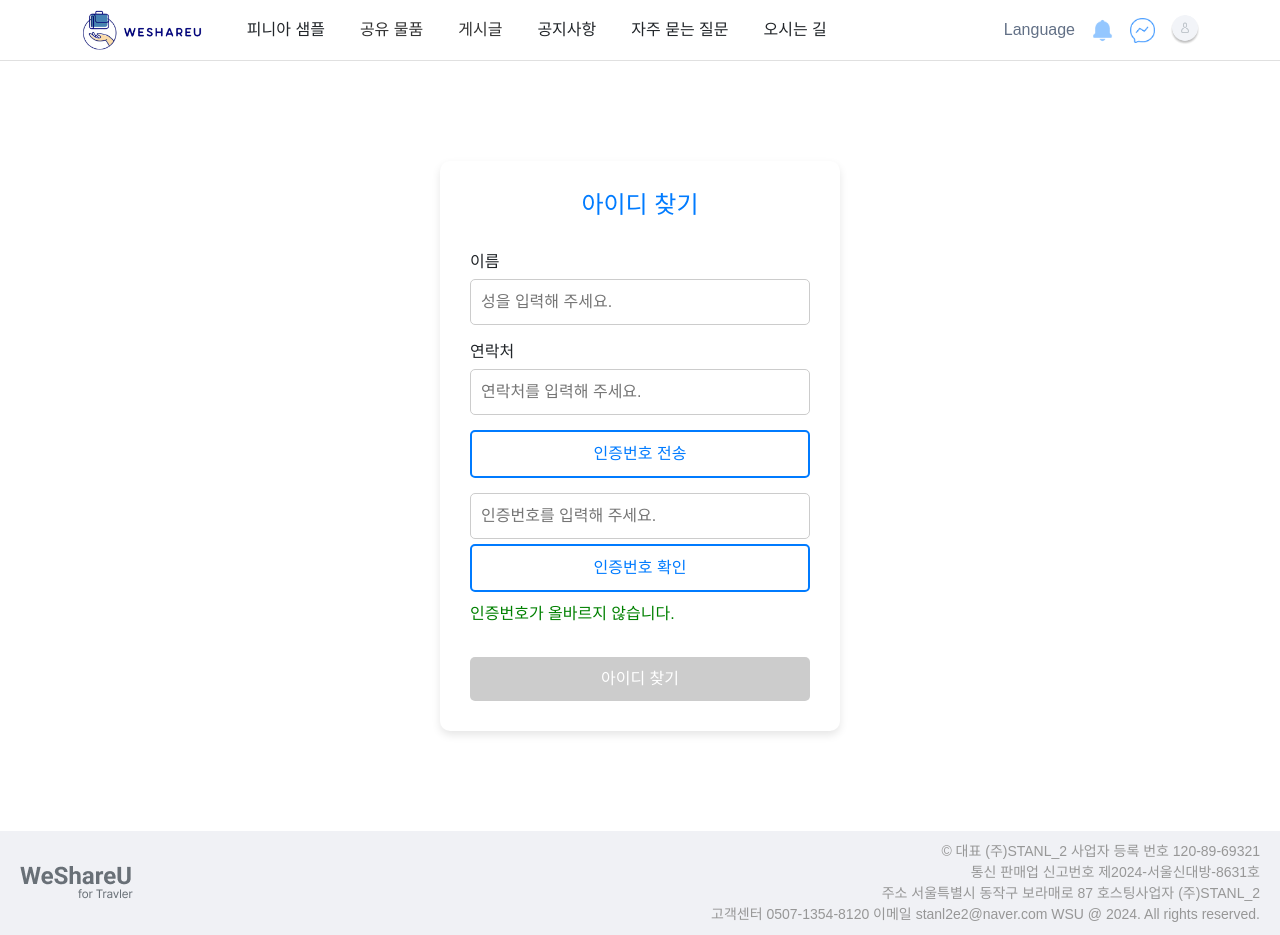
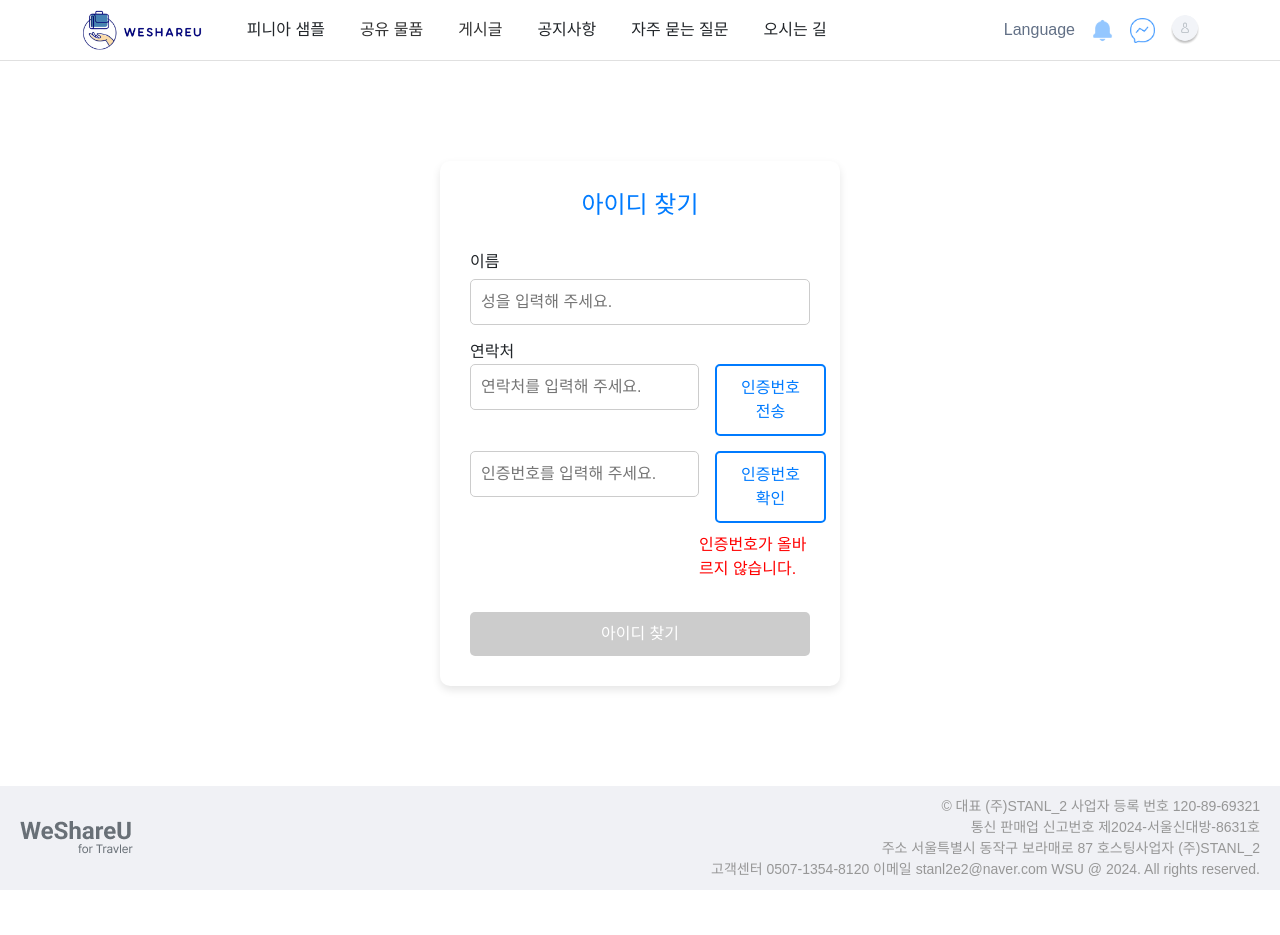
Before and after one commit to beyond-sw-camp/be09-4th-STANL2-WeShareYou, a Vue app: page /findId in a window 1280 px wide. Both pictures are taken after a click on the button "인증번호 확인". After the commit the page ends 890 px from the top, so only its background shows below. Built offline with nearby package versions, Linux system fonts and the light colour scheme; no server answers; a web font is replaced by a local one.

Commit message:
fix: 아이디 찾기 구현 완료(#16)

```diff
--- a/src/stores/member/findId.js
+++ b/src/stores/member/findId.js
@@ -1,4 +1,3 @@
-// src/stores/findId.js
 import { defineStore } from 'pinia';
 import axios from 'axios';
 
@@ -19,8 +18,8 @@ export const useFindIdStore = defineStore('findId', {
     },
 
     async verifyCode(phone, code) {
-        if (this.isVerifying) return; // 중복 호출 방지
-        this.isVerifying = true;
+      if (this.isVerifying) return; // 중복 호출 방지
+      this.isVerifying = true;
 
       try {
         const response = await axios.post('http://localhost:8080/api/v1/member/sms/check', {
@@ -28,18 +27,14 @@ export const useFindIdStore = defineStore('findId', {
           code,
         });
 
-        console.log('응답:', response.data); // 응답 데이터 확인
-        console.log('==', phone);
-        console.log('==', code);
-
         if (!response.data.success) {
           throw new Error('인증 실패');
         }
       } catch (error) {
         console.error('인증 실패:', error);
         throw error;
-      }finally {
-        this.isVerifying = false; // 플래그 초기화
+      } finally {
+        this.isVerifying = false;
       }
     },
 
--- a/src/views/body/member/FindId.vue
+++ b/src/views/body/member/FindId.vue
@@ -4,47 +4,36 @@
 
     <div class="form-group">
       <label for="name">이름</label>
-        <input
-          v-model="name"
-          id="name"
-          type="text"
-          placeholder="성을 입력해 주세요."
-        />
+      <input v-model="name" id="name" type="text" placeholder="성을 입력해 주세요." />
     </div>
-
+    <label for="phone">연락처</label>
+    <div class="row-btn">
       <div class="form-group">
-        <label for="phone">연락처</label>
-        <input
-          v-model="phone"
-          id="phone"
-          type="text"
-          placeholder="연락처를 입력해 주세요."
-        />
+        <input v-model="phone" id="phone" type="text" placeholder="연락처를 입력해 주세요." />
       </div>
 
       <div class="form-group with-button">
         <button class="small-button" @click="sendSms">인증번호 전송</button>
       </div>
-
-      <div class="form-group">
-        <input
-          v-model="verificationCode"
-          type="text"
-          placeholder="인증번호를 입력해 주세요."
-        />
-        <button class="small-button" @click="verifyCode">인증번호 확인</button>
-        <p v-if="verificationStatus" class="success-text">{{ verificationStatus }}</p>
     </div>
 
-      <button
-        class="submit-button"
-        :disabled="!isVerified"
-        @click="findId"
-      >
+    <div class="row-btn">
+      <div class="form-group">
+        <input v-model="verificationCode" type="text" placeholder="인증번호를 입력해 주세요." />
+      </div>
+      <div class="form-group">
+        <button class="small-button" @click="verifyCode">인증번호 확인</button>
+        <p v-if="verificationStatus" :class="{ 'success-text': isVerified, 'error-text': !isVerified }">
+          {{ verificationStatus }}
+        </p>
+      </div>
+    </div>
+
+    <button class="submit-button" :disabled="!isVerified" @click="findId">
       아이디 찾기
     </button>
 
-      <p v-if="loginId" class="result-text">찾은 아이디: {{ loginId }}</p>
+    <p v-if="loginId" class="result-text">아이디: {{ loginId }}</p>
   </div>
 </template>
 
@@ -74,6 +63,7 @@
   try {
     await findIdStore.verifyCode(phone.value, verificationCode.value);
     verificationStatus.value = '인증 확인되었습니다.';
+    alert('인증 확인되었습니다.');
     isVerified.value = true; // 인증 완료
   } catch (error) {
     console.error('인증번호 확인 실패:', error);
@@ -128,6 +118,12 @@
   gap: 10px;
 }
 
+.row-btn {
+  display: flex;
+  flex-direction: row;
+  align-items: flex-start;
+}
+
 .small-button {
   padding: 10px 15px;
   background-color: white;
@@ -136,6 +132,9 @@
   border-radius: 5px;
   cursor: pointer;
   transition: background-color 0.3s, color 0.3s;
+  width: 35.6%;
+  width: 100%;
+  margin-left: 1rem;
 }
 
 .small-button:hover {
@@ -168,6 +167,11 @@
   margin-top: 5px;
 }
 
+.error-text {
+  color: red;
+  margin-top: 5px;
+}
+
 .result-text {
   margin-top: 20px;
   font-weight: bold;
```
Lines whose indentation alone changed are shown as unchanged.
